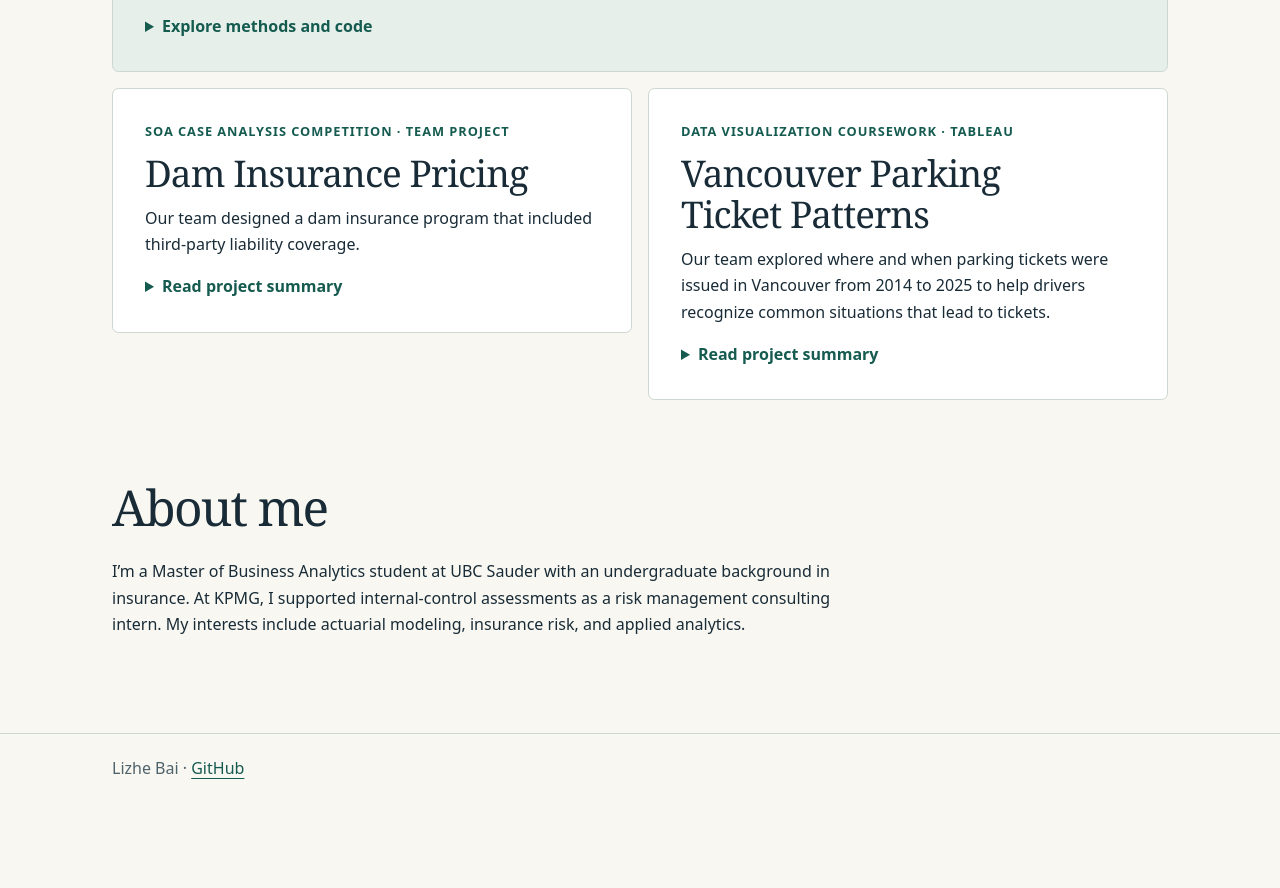
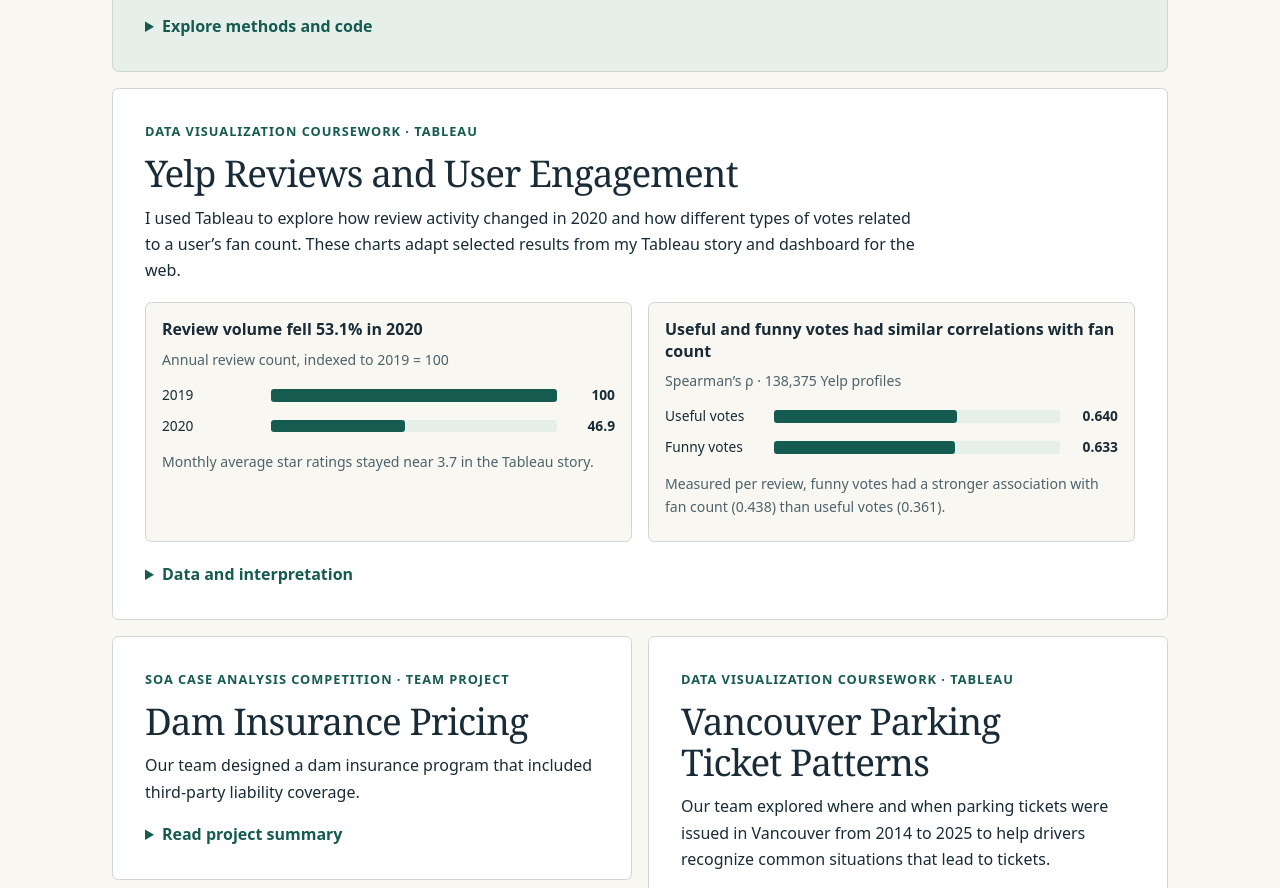
Before and after one commit to peanutbai964-svg/peanutbai964-svg.github.io, a plain HTML site: page index.html in a window 1280 px wide. Shown: the part 1051-1939 px from the top of the page. Before the commit the page ends 1853 px from the top, so only its background shows below. Drawn offline with Linux system fonts and the light colour scheme.

Commit message:
Show Tableau findings from Yelp review and engagement analysis

```diff
--- a/index.html
+++ b/index.html
@@ -44,6 +44,17 @@ details[open] summary{margin-bottom:.75rem}
 footer{border-top:1px solid var(--line);padding-block:1.3rem;color:var(--muted)}
 @media(max-width:42rem){.grid{grid-template-columns:1fr}}
 @media(max-width:24rem){.wrap{width:calc(100% - 2rem)}}
+.yelp{grid-column:1/-1}
+.yelp-charts{display:grid;grid-template-columns:repeat(2,minmax(0,1fr));gap:1rem;margin:1.15rem 0}
+.yelp figure{margin:0;padding:1rem;background:var(--paper);border:1px solid var(--line);border-radius:.4rem}
+.yelp figcaption{font-weight:750;line-height:1.35}
+.chart-note{font-size:.88rem;color:var(--muted);margin:.45rem 0}
+.chart-bars{padding:0;list-style:none;margin:.8rem 0}
+.chart-bars li{display:grid;grid-template-columns:minmax(3.3rem,6.3rem) 1fr 3.1rem;align-items:center;gap:.5rem;margin:.5rem 0;font-size:.86rem}
+.chart-bars strong{text-align:right;font-variant-numeric:tabular-nums}
+.bar-track{display:block;background:var(--wash);border-radius:.2rem}
+.bar-track span{display:block;height:.8rem;background:var(--accent);border-radius:.2rem}
+@media(max-width:42rem){.yelp-charts{grid-template-columns:1fr}}
 </style>
 </head>
 <body>
@@ -81,6 +92,28 @@ footer{border-top:1px solid var(--line);padding-block:1.3rem;color:var(--muted)}
 <p><a class="button" href="https://github.com/peanutbai964-svg/mortality-forecasting">View project code on GitHub</a></p>
 </details>
 </article>
+<article id="yelp-visualization" class="yelp" aria-labelledby="yelp-title">
+<p class="meta">Data visualization coursework · Tableau</p>
+<h3 id="yelp-title">Yelp Reviews and User Engagement</h3>
+<p>I used Tableau to explore how review activity changed in 2020 and how different types of votes related to a user’s fan count. These charts adapt selected results from my Tableau story and dashboard for the web.</p>
+<div class="yelp-charts">
+<figure>
+<figcaption>Review volume fell 53.1% in 2020</figcaption>
+<p class="chart-note">Annual review count, indexed to 2019 = 100</p>
+<ul class="chart-bars"><li><span>2019</span><span class="bar-track" aria-hidden="true"><span style="width:100%"></span></span><strong>100</strong></li><li><span>2020</span><span class="bar-track" aria-hidden="true"><span style="width:46.9%"></span></span><strong>46.9</strong></li></ul>
+<p class="chart-note">Monthly average star ratings stayed near 3.7 in the Tableau story.</p>
+</figure>
+<figure>
+<figcaption>Useful and funny votes had similar correlations with fan count</figcaption>
+<p class="chart-note">Spearman’s ρ · 138,375 Yelp profiles</p>
+<ul class="chart-bars"><li><span>Useful votes</span><span class="bar-track" aria-hidden="true"><span style="width:64%"></span></span><strong>0.640</strong></li><li><span>Funny votes</span><span class="bar-track" aria-hidden="true"><span style="width:63.3%"></span></span><strong>0.633</strong></li></ul>
+<p class="chart-note">Measured per review, funny votes had a stronger association with fan count (0.438) than useful votes (0.361).</p>
+</figure>
+</div>
+<details><summary>Data and interpretation</summary>
+<p>The analysis uses Yelp review and user datasets supplied for coursework. Profile measures are lifetime totals. The correlations describe associations, and the annual review comparison describes the change in this sample during 2020.</p>
+</details>
+</article>
 <article>
 <p class="meta">SOA Case Analysis Competition · Team project</p>
 <h3>Dam Insurance Pricing</h3>
```
